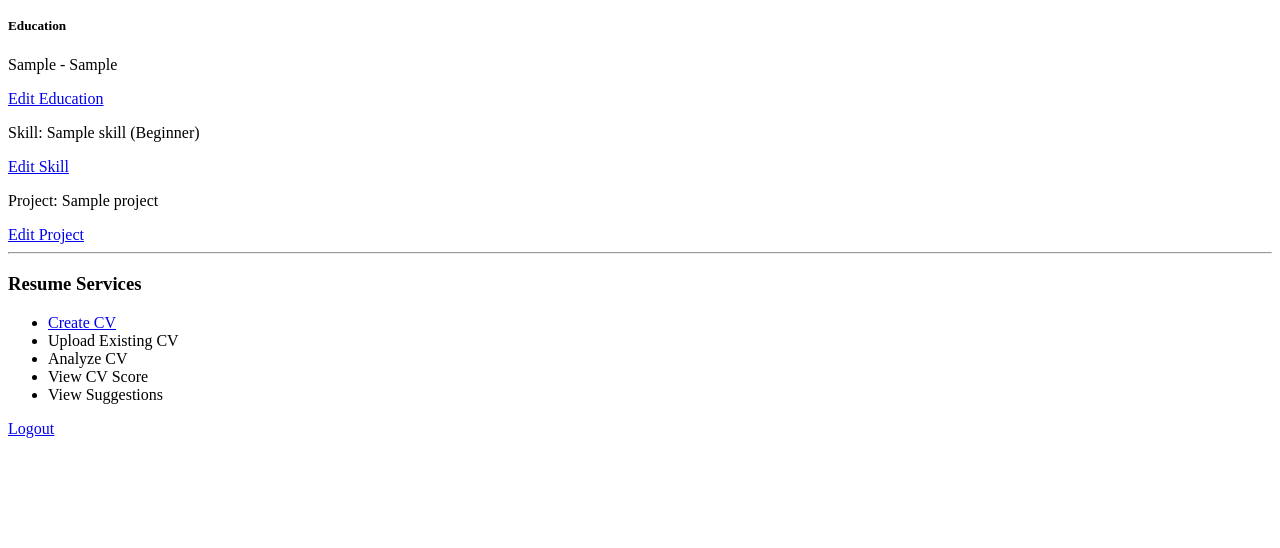
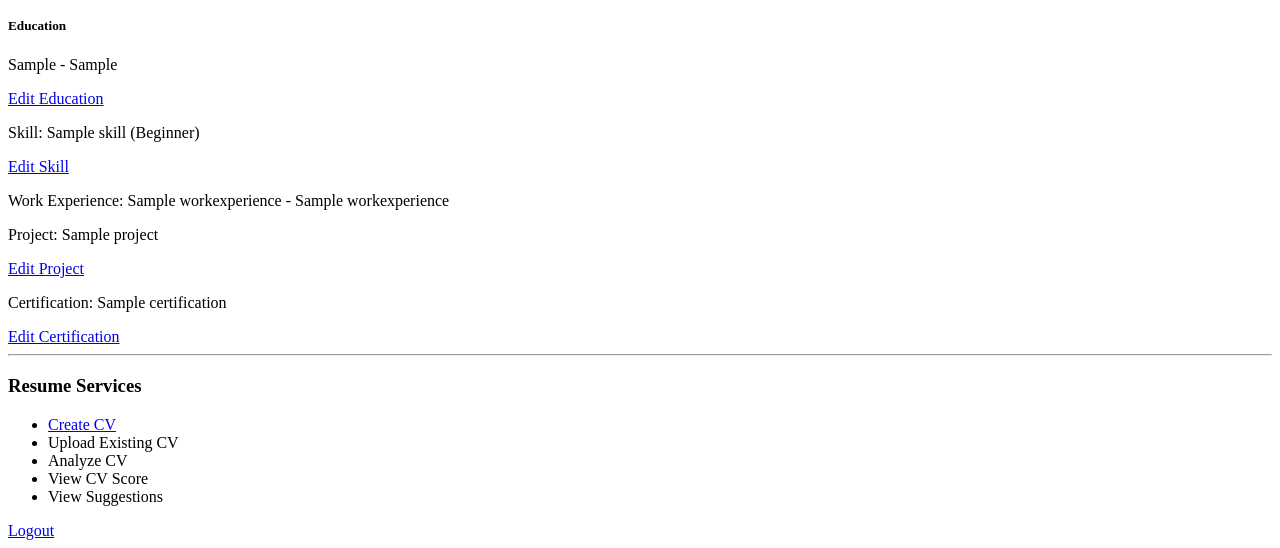
Before and after one commit to limbuisha398-cyber/HireBridge, a Django app: page /dashboard/ in a window 1280 px wide. Shown: the part 320-868 px from the top of the page. Before the commit the page ends 758 px from the top, so only its background shows below. Run offline with Django 5.2, Linux system fonts and the light colour scheme; a user stored in the database is signed in; tables that the repository leaves empty hold one stand-in row (values such as "Sample post").

Commit message:
Add edit certification feature

```diff
--- a/hirebridge/templates/dashboard.html
+++ b/hirebridge/templates/dashboard.html
@@ -62,6 +62,9 @@
         </a>
 
         {% endfor %}
+
+        {% endif %}
+
         {% for skill in resume.skills.all %}
 
         <p>
@@ -72,6 +75,19 @@
         <a href="{% url 'edit_skill' resume_id=resume.id skill_id=skill.id %}">
             Edit Skill
         </a>
+
+        {% endfor %}
+
+        {% for work in resume.work_experience.all %}
+
+        <p>
+            Work Experience:
+            {{ work.job_title }} -
+            {{ work.company_name }}
+        </p>
+
+        {% endfor %}
+
         {% for project in resume.projects.all %}
 
         <p>
@@ -84,10 +100,18 @@
 
         {% endfor %}
 
+        {% for certification in resume.certifications.all %}
+
+        <p>
+            Certification:
+            {{ certification.certification_name }}
+        </p>
+
+        <a href="{% url 'edit_certification' resume_id=resume.id certification_id=certification.id %}">
+            Edit Certification
+        </a>
+
         {% endfor %}
-
-        {% endif %}
-
 
     </div>
 
@@ -133,7 +157,6 @@
         Logout
     </a>
 
-
 </body>
 
 </html>
--- a/hirebridge/urls.py
+++ b/hirebridge/urls.py
@@ -23,6 +23,11 @@ path(
     'resume/<int:resume_id>/project/<int:project_id>/edit/',
     views.edit_project,
     name='edit_project'
+),
+path(
+    'resume/<int:resume_id>/certification/<int:certification_id>/edit/',
+    views.edit_certification,
+    name='edit_certification'
 ),
      path('resume/<int:resume_id>/skill/', views.add_skill, name='add_skill'),
      path(
--- a/hirebridge/views.py
+++ b/hirebridge/views.py
@@ -22,7 +22,9 @@ from .models import (
     Resume,
     Education,
     Skill,
+    WorkExperience,
     Project,
+    Certification,
     CVScore,
     Suggestion,
     ScoreDetail,
@@ -283,6 +285,41 @@ def edit_project(request, resume_id, project_id):
             'form': form,
             'resume': resume,
             'project': project
+        }
+    )
+@login_required
+def edit_certification(request, resume_id, certification_id):
+    profile = get_object_or_404(UserProfile, user=request.user)
+    resume = get_object_or_404(Resume, id=resume_id, user=profile)
+    certification = get_object_or_404(
+        Certification,
+        id=certification_id,
+        resume=resume
+    )
+
+    if request.method == 'POST':
+        form = CertificationForm(
+            request.POST,
+            instance=certification
+        )
+
+        if form.is_valid():
+            form.save()
+            messages.success(
+                request,
+                'Certification updated successfully.'
+            )
+            return redirect('dashboard')
+    else:
+        form = CertificationForm(instance=certification)
+
+    return render(
+        request,
+        'edit_certification.html',
+        {
+            'form': form,
+            'resume': resume,
+            'certification': certification
         }
     )
 
```
Also changed, not shown: hirebridge/templates/edit_certification.html (added, +36 -0 lines).
